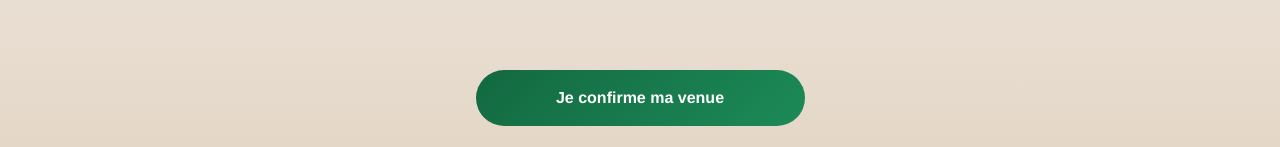
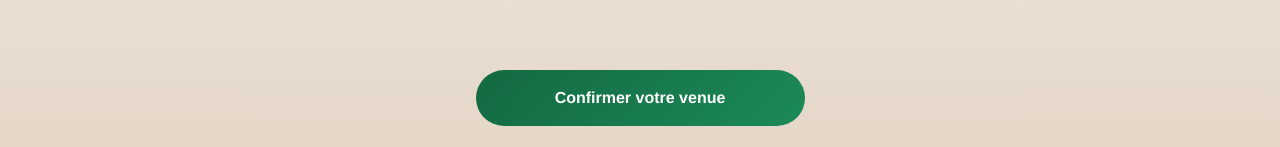
Before and after one commit to stefanquilliet/vip-event, a React (Vite) app: page /invite-guest-1 in a window 1280 px wide. Shown: the part 650-797 px from the top of the page. Built offline with nearby package versions, Linux system fonts and the light colour scheme.

Commit message:
feat: update button press state color, text opacity, and label

```diff
--- a/src/index.css
+++ b/src/index.css
@@ -39,3 +39,11 @@ body {
 .btn-cta {
   background: linear-gradient(135deg, #136941, #1C8A57);
 }
+
+.btn-cta:active {
+  background: #115C39;
+}
+
+.btn-cta:active span {
+  opacity: 0.7;
+}
--- a/src/pages/InviteGuest1.tsx
+++ b/src/pages/InviteGuest1.tsx
@@ -88,7 +88,7 @@ export default function InviteGuest1() {
             cursor: 'pointer',
           }}
         >
-          Je confirme ma venue
+          <span>Confirmer votre venue</span>
         </button>
       </div>
     </div>
```
